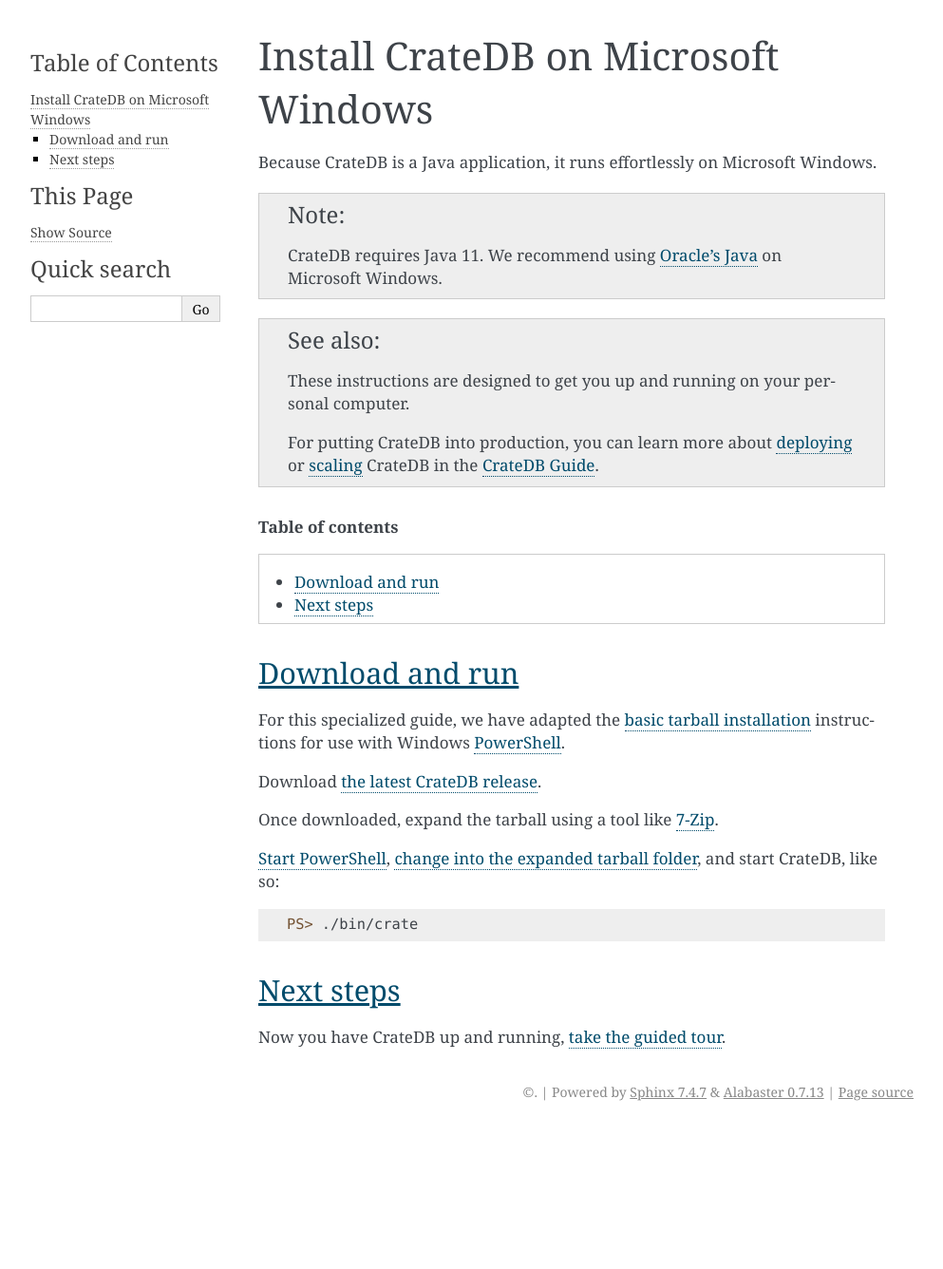
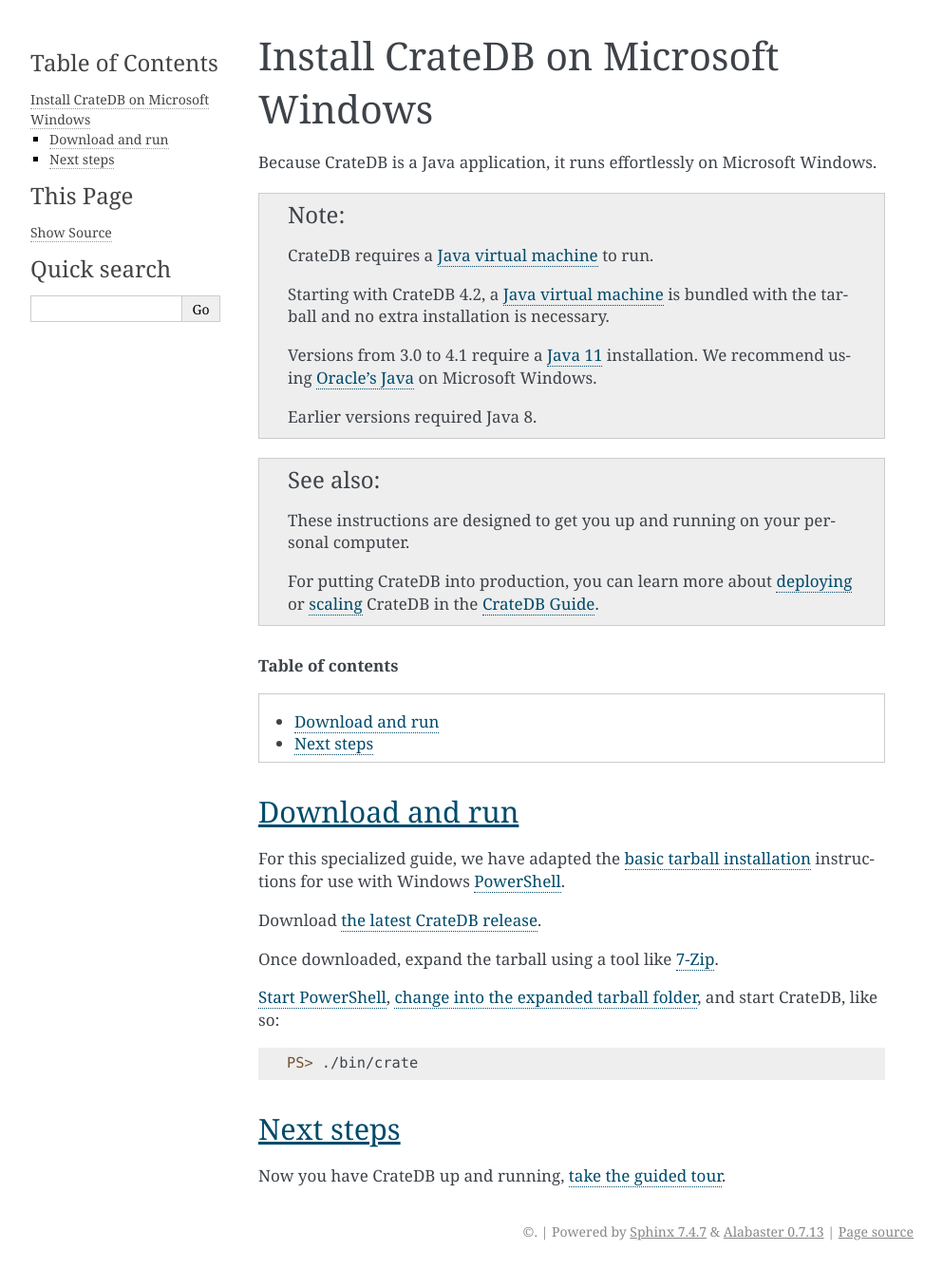
Before and after one commit to crate/crate-tutorials, a Sphinx documentation site: the page built from docs/install-run/windows.rst, in a window 1280 px wide. Shown: the whole page at 95% size, without its empty margins (148-1141 px from the left). Built offline with Sphinx 7.4.7, drawn with Linux system fonts in a browser that asks for light colours; before the commit the page ends 1189 px from its top, so only the background shows below that.

Commit message:
Update CrateDB JVM requirement to reflect 4.2 release

```diff
--- a/docs/install-run/macos.rst
+++ b/docs/install-run/macos.rst
@@ -30,8 +30,6 @@
 
    sh$ bash -c "$(curl -L https://try.crate.io/)"
 
-If you don't already have `Java 11`_ installed, the above command will try to
-take care of that for you along with a few other housekeeping tasks.
 
 
 Next steps
--- a/docs/install-run/windows.rst
+++ b/docs/install-run/windows.rst
@@ -9,8 +9,15 @@
 
 .. NOTE::
 
-   CrateDB requires Java 11. We recommend using `Oracle's Java`_ on
-   Microsoft Windows.
+   CrateDB requires a `Java virtual machine`_ to run.
+
+   Starting with CrateDB 4.2, a `Java virtual machine`_ is bundled with the
+   tarball and no extra installation is necessary.
+
+   Versions from 3.0 to 4.1 require a `Java 11`_ installation. We recommend
+   using `Oracle's Java`_ on Microsoft Windows.
+
+   Earlier versions required Java 8.
 
 .. SEEALSO::
 
@@ -56,6 +63,8 @@
 .. _change into the expanded tarball folder: https://docs.microsoft.com/en-us/powershell/scripting/getting-started/cookbooks/managing-current-location?view=powershell-6
 .. _CrateDB Guide: https://crate.io/docs/crate/guide/en/latest/
 .. _deploying: https://crate.io/docs/crate/guide/en/latest/deployment/index.html
+.. _Java 11: https://www.oracle.com/technetwork/java/javase/downloads/index.html
+.. _Java virtual machine: https://en.wikipedia.org/wiki/Java_virtual_machine
 .. _Oracle's Java: https://www.oracle.com/technetwork/java/javase/downloads/index.html
 .. _PowerShell: https://docs.microsoft.com/en-us/powershell/
 .. _scaling: https://crate.io/docs/crate/guide/en/latest/scaling/index.html
```
Also changed, not shown: docs/install-run/basic.rst (+10 -2 lines).
